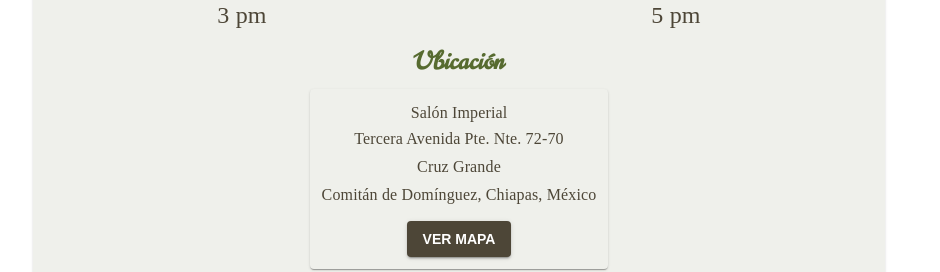
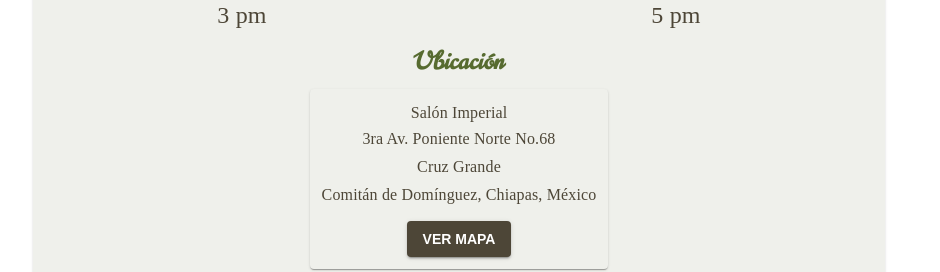
Before and after one commit to kenny-patrick/boda-ey, a React (Vite) app: page / in a window 1280 px wide. Shown: the part 2140-2412 px from the top of the page, without its empty margins (181-1121 px from the left). Built offline with nearby package versions, Linux system fonts and the light colour scheme; a web font is replaced by a local one.

Commit message:
Final address fix

```diff
--- a/src/components/Location.tsx
+++ b/src/components/Location.tsx
@@ -18,7 +18,7 @@ export default function Location() {
         <Box display="flex" flexDirection="column" alignItems="center">
           <Typography>Salón Imperial</Typography>
           <Typography variant="subtitle1">
-            Tercera Avenida Pte. Nte. 72-70
+            3ra Av. Poniente Norte No.68
           </Typography>
           <Typography variant="subtitle1">Cruz Grande</Typography>
           <Typography variant="subtitle1">
```
